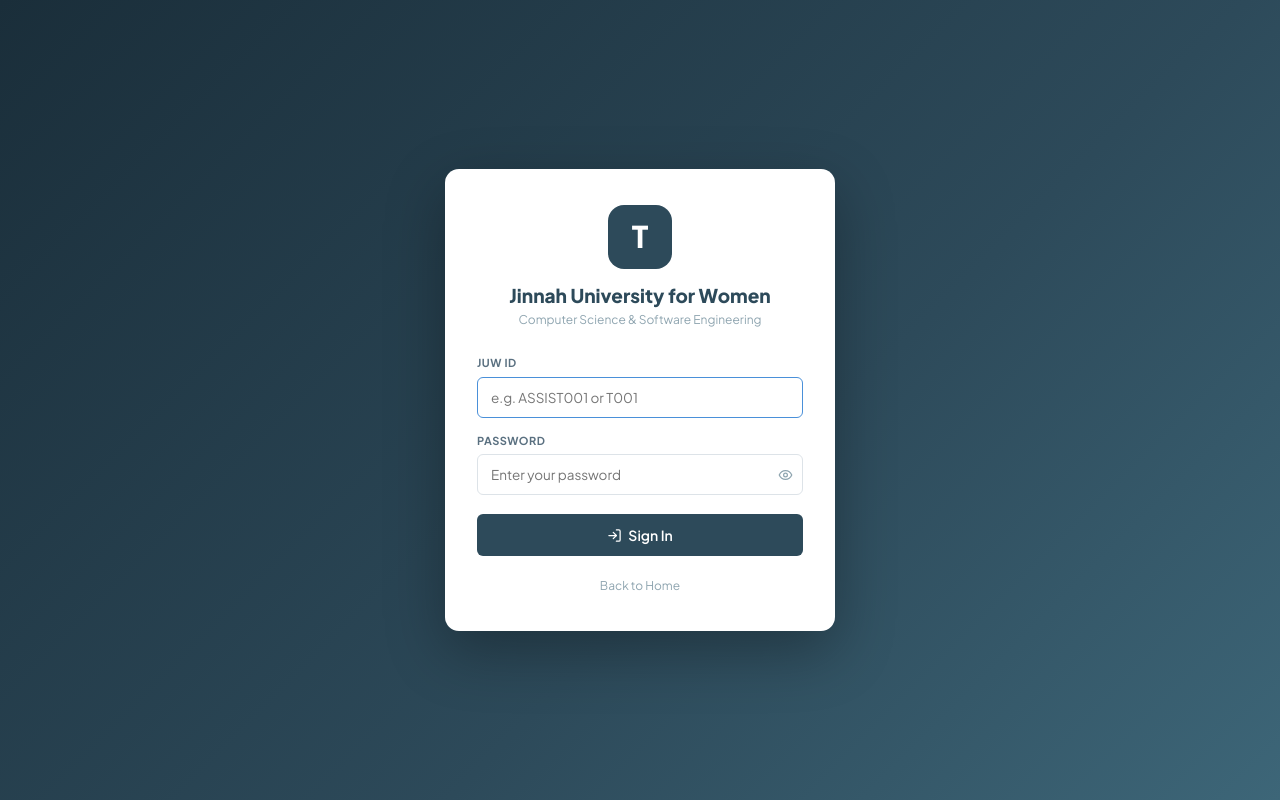
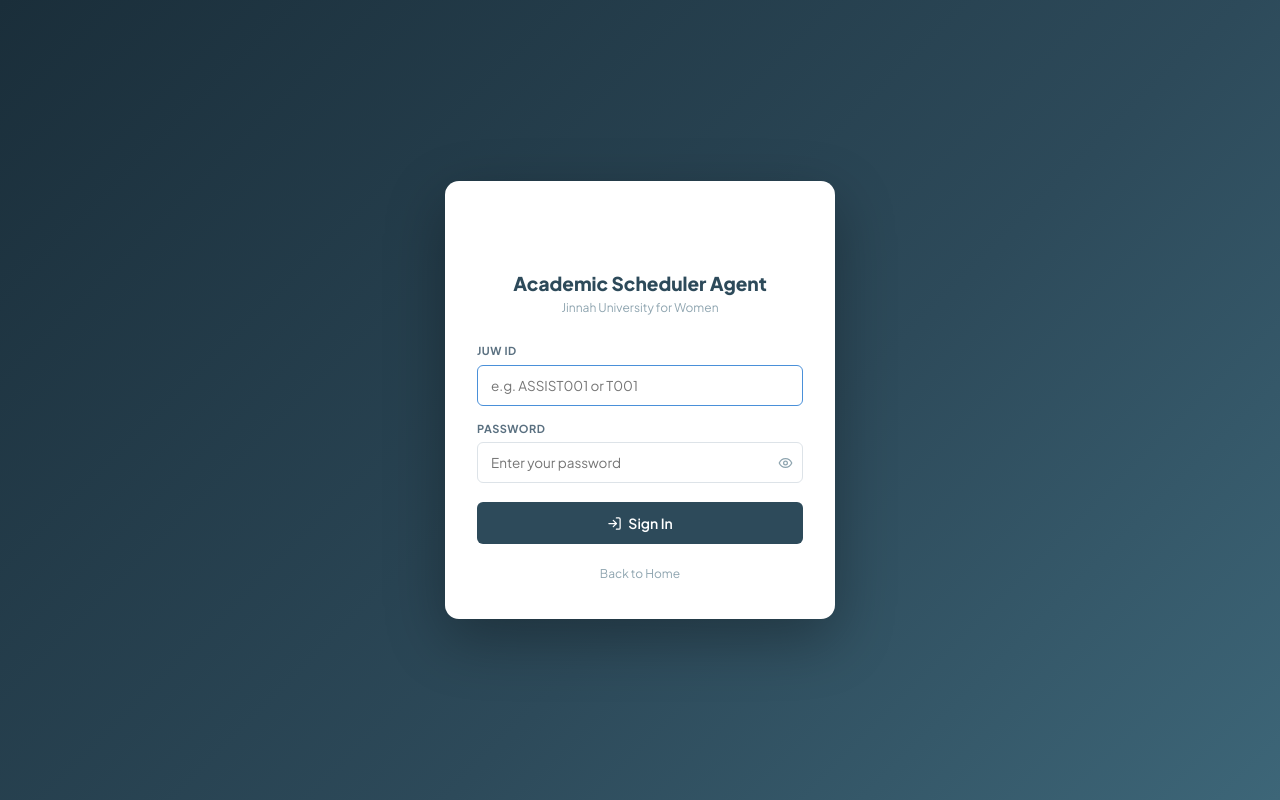
Before and after one commit to ummehira/TimeCade, a React (Create React App) app in the folder juw-timetable/frontend/: page /login in a window 1280 px wide. Built offline with nearby package versions, Linux system fonts and the light colour scheme; no server answers.

Commit message:
Update LoginPage.js

```diff
--- a/juw-timetable/frontend/src/pages/LoginPage.js
+++ b/juw-timetable/frontend/src/pages/LoginPage.js
@@ -35,9 +35,9 @@
       <div className="login-card">
         {/* Logo */}
         <div className="login-logo">
-          <div className="login-logo-icon">T</div>
-          <h2>Jinnah University for Women</h2>
-          <p>Computer Science & Software Engineering</p>
+          <div style={{ width:'44px',height:'44px',background:'rgba(255,255,255,0.15)',borderRadius:'10px',display:'flex',alignItems:'center',justifyContent:'center',fontSize:'14px',fontWeight:'800',color:'white',margin:'0 auto 8px' }}>ASA</div>
+          <h2>Academic Scheduler Agent</h2>
+          <p>Jinnah University for Women</p>
         </div>
 
 
```
